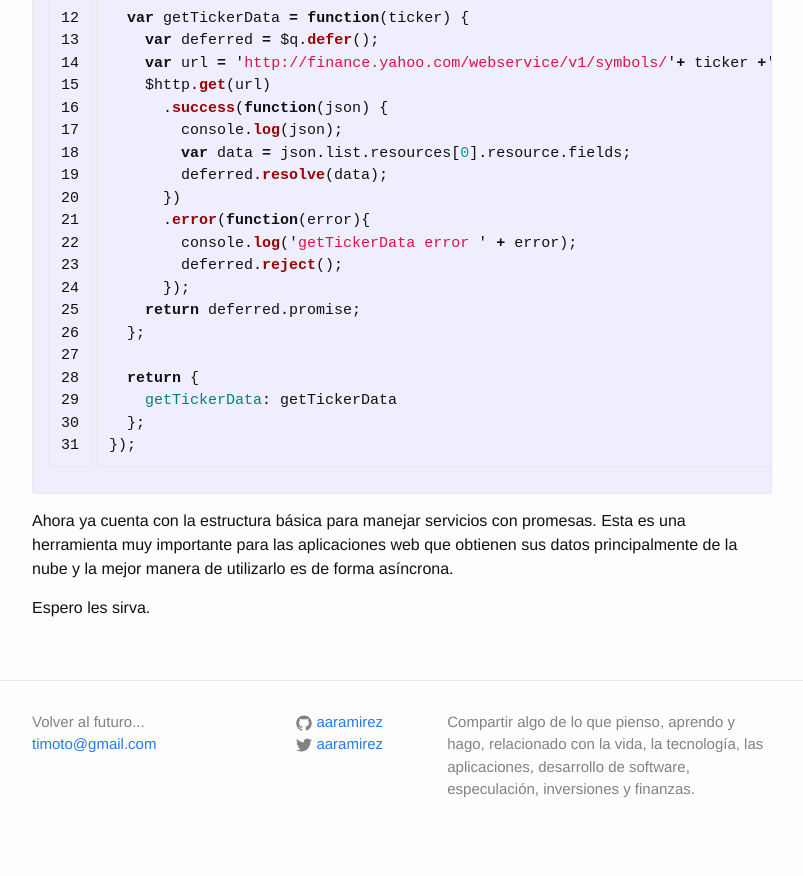
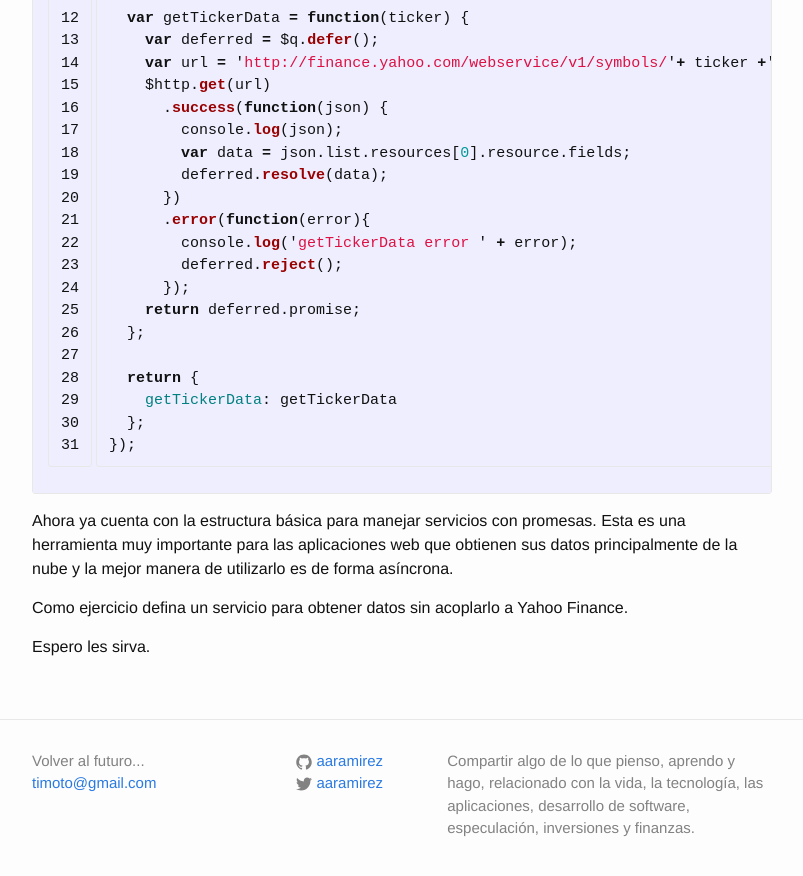
Before and after one commit to aaramirez/aaramirez.github.io, a Jekyll site: the page built from _posts/desarrollos/angularjs/2015-11-18-promise-factory.markdown, in a window 1280 px wide and 900 px high, scrolled down 3494 px. Shown: the top 876 px of the window, without its empty margins (238-1041 px from the left). Built offline with Jekyll 4.4.1, drawn with Linux system fonts in a browser that asks for light colours.

Commit message:
Factory con promesas

```diff
--- a/_posts/desarrollos/angularjs/2015-11-18-promise-factory.markdown
+++ b/_posts/desarrollos/angularjs/2015-11-18-promise-factory.markdown
@@ -157,6 +157,8 @@ angular.module('app', ['ionic'])
 
 Ahora ya cuenta con la estructura básica para manejar servicios con promesas. Esta es una herramienta muy importante para las aplicaciones web que obtienen sus datos principalmente de la nube y la mejor manera de utilizarlo es de forma asíncrona.
 
+Como ejercicio defina un servicio para obtener datos sin acoplarlo a Yahoo Finance.
+
 Espero les sirva.
 
 [1]: http://play.ionic.io/app/428bc43d928d "Fuentes del ejemplo"
```
